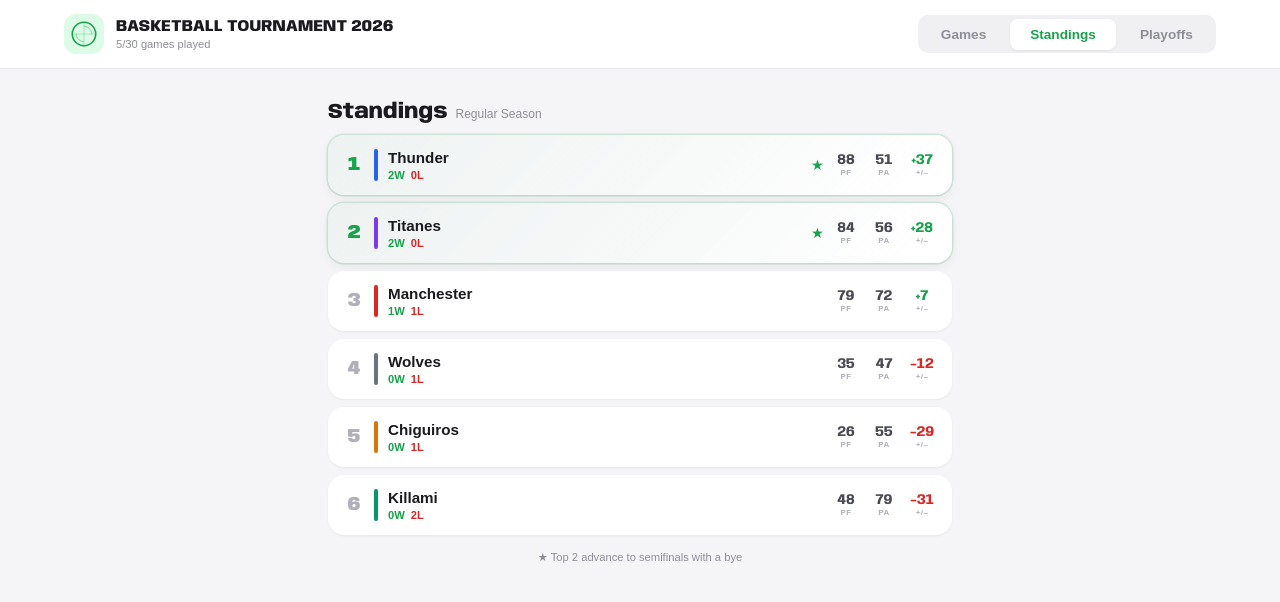
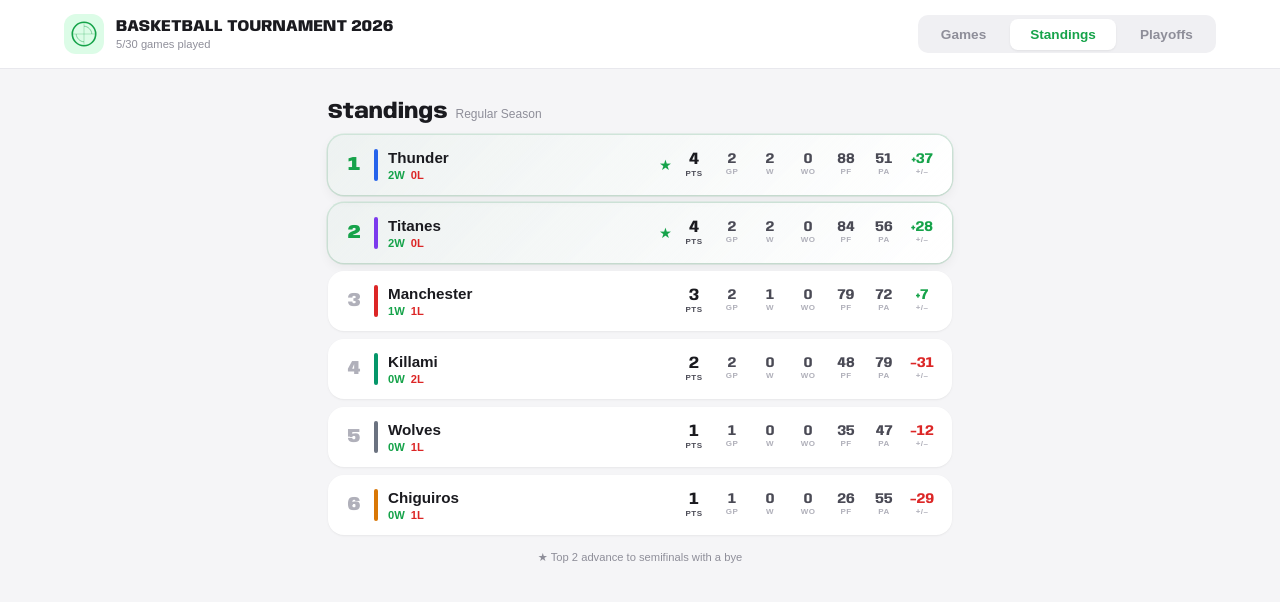
Before and after one commit to luiskhernandez/hoop-schedule, a Svelte app: page / in a window 1280 px wide. Both pictures are taken after a click on the button "Standings". Shown: the top 602 px of the page. Built offline with nearby package versions, Linux system fonts and the light colour scheme; a web font is replaced by a local one.

Commit message:
Rank standings by points with forfeit-aware tiebreakers
Winner +2, loser +1, forfeit loss 0 (detected as 20-0 score).
Tiebreak: head-to-head for 2-team ties, point differential otherwise.
Adds PTS, GP, W, WO columns.

```diff
--- a/src/Standings.svelte
+++ b/src/Standings.svelte
@@ -1,21 +1,54 @@
 <script>
   let { games, teams } = $props();
+
+  const isForfeit = (g) =>
+    (g.score1 === 20 && g.score2 === 0) || (g.score1 === 0 && g.score2 === 20);
 
   let standings = $derived.by(() => {
     const s = {};
     for (const t of teams) {
-      s[t.id] = { team: t, w: 0, l: 0, pf: 0, pa: 0, gp: 0 };
+      s[t.id] = { team: t, w: 0, l: 0, pf: 0, pa: 0, gp: 0, pts: 0, wo: 0 };
     }
     for (const g of games) {
       if (g.score1 === null || g.score2 === null) continue;
       const a = s[g.team1], b = s[g.team2];
       a.pf += g.score1; a.pa += g.score2; a.gp++;
       b.pf += g.score2; b.pa += g.score1; b.gp++;
-      if (g.score1 > g.score2) { a.w++; b.l++; }
-      else { b.w++; a.l++; }
+      const forfeit = isForfeit(g);
+      if (g.score1 > g.score2) {
+        a.w++; b.l++;
+        a.pts += 2;
+        b.pts += forfeit ? 0 : 1;
+        if (forfeit) b.wo++;
+      } else {
+        b.w++; a.l++;
+        b.pts += 2;
+        a.pts += forfeit ? 0 : 1;
+        if (forfeit) a.wo++;
+      }
     }
-    return Object.values(s).sort((a, b) => {
-      if (b.w !== a.w) return b.w - a.w;
+
+    const rows = Object.values(s);
+
+    const h2h = (t1Id, t2Id) => {
+      let w1 = 0, w2 = 0;
+      for (const g of games) {
+        if (g.score1 === null || g.score2 === null) continue;
+        const matches = (g.team1 === t1Id && g.team2 === t2Id) || (g.team1 === t2Id && g.team2 === t1Id);
+        if (!matches) continue;
+        const winnerId = g.score1 > g.score2 ? g.team1 : g.team2;
+        if (winnerId === t1Id) w1++; else w2++;
+      }
+      return w1 - w2;
+    };
+
+    return rows.sort((a, b) => {
+      if (b.pts !== a.pts) return b.pts - a.pts;
+      const tiedCount = rows.filter(r => r.pts === a.pts).length;
+      if (tiedCount === 2) {
+        const h = h2h(b.team.id, a.team.id);
+        if (h !== 0) return h;
+      }
       return (b.pf - b.pa) - (a.pf - a.pa);
     });
   });
@@ -52,6 +85,22 @@
             <span class="playoff-badge">&#9733;</span>
           {/if}
           <div class="stat-group">
+            <div class="stat-item pts-item">
+              <span class="stat-num">{row.pts}</span>
+              <span class="stat-lbl">PTS</span>
+            </div>
+            <div class="stat-item">
+              <span class="stat-num">{row.gp}</span>
+              <span class="stat-lbl">GP</span>
+            </div>
+            <div class="stat-item">
+              <span class="stat-num">{row.w}</span>
+              <span class="stat-lbl">W</span>
+            </div>
+            <div class="stat-item">
+              <span class="stat-num">{row.wo}</span>
+              <span class="stat-lbl">WO</span>
+            </div>
             <div class="stat-item">
               <span class="stat-num">{row.pf}</span>
               <span class="stat-lbl">PF</span>
@@ -226,6 +275,12 @@
   .diff.pos .stat-num { color: var(--green); }
   .diff.neg .stat-num { color: var(--red); }
 
+  .pts-item .stat-num {
+    color: var(--text);
+    font-size: 1.05rem;
+  }
+  .pts-item .stat-lbl { color: var(--text-secondary); }
+
   .footnote {
     font-size: 0.7rem;
     font-weight: 500;
```
